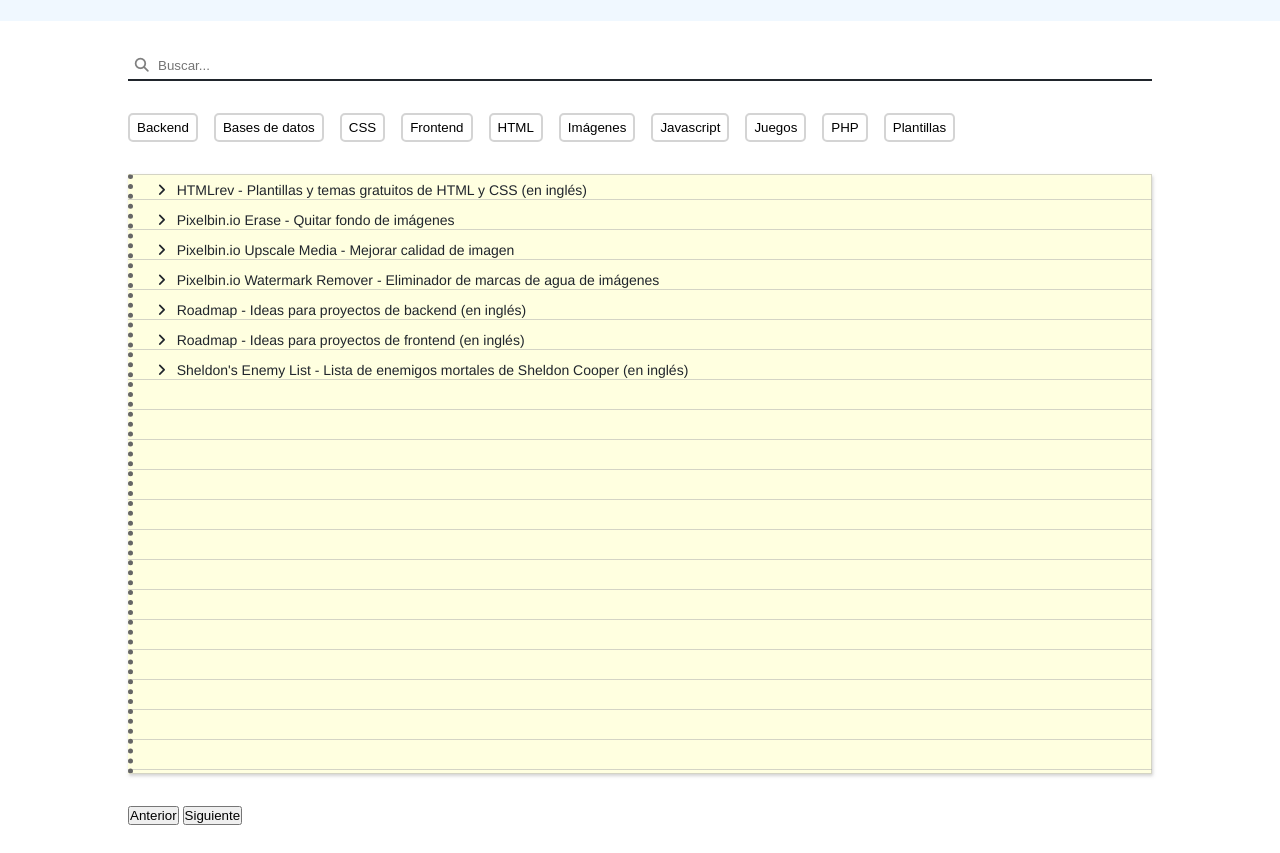
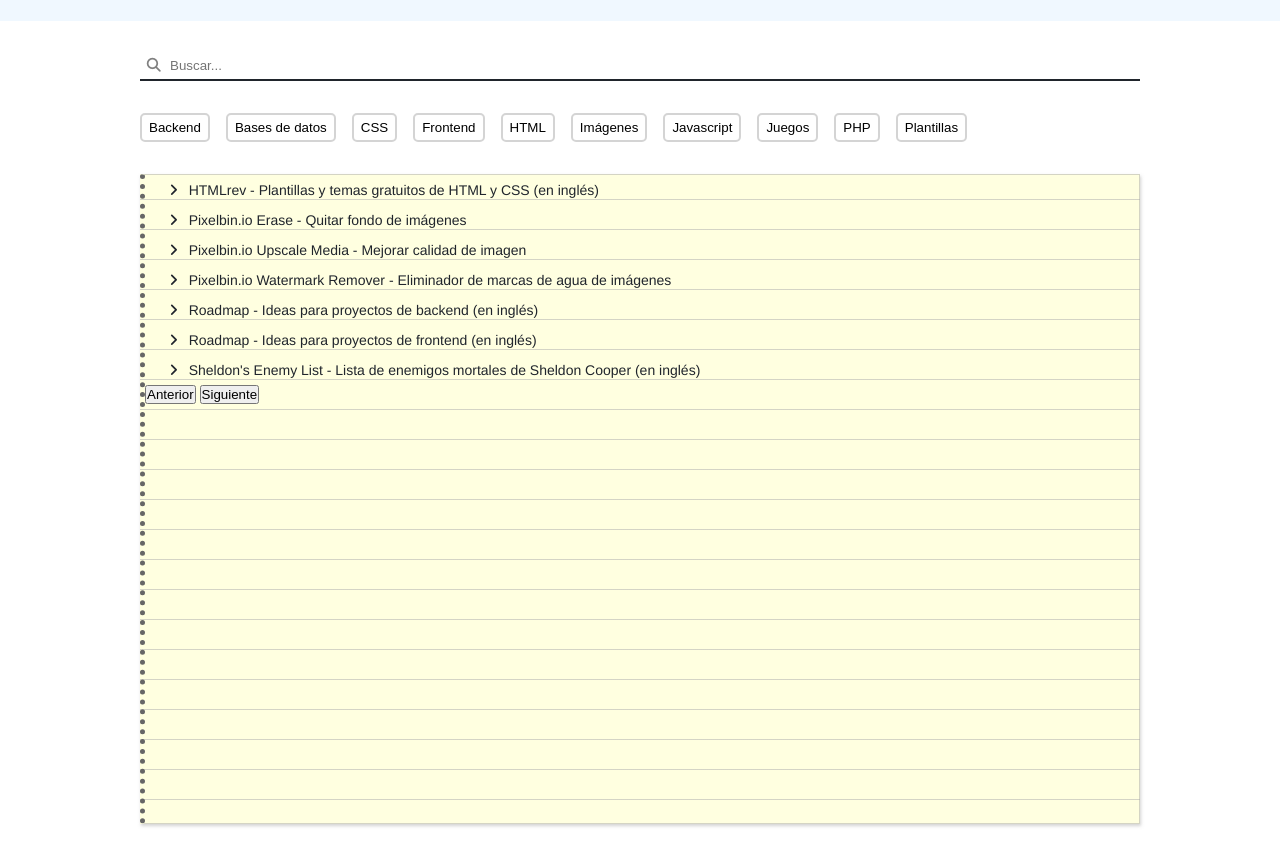
Before and after one commit to virginiadevs/recursos, a plain HTML site: page index.html in a window 1280 px wide. Shown: the part 145-998 px from the top of the page. Drawn offline with Linux system fonts and the light colour scheme.

Commit message:
Adaptar diseño para la paginación

```diff
--- a/css/main.css
+++ b/css/main.css
@@ -164,7 +164,7 @@ input, select {
     border-left: var(--grey) 5px dotted;
     box-shadow: 1px 2px 3px var(--light-grey);
 
-    min-height: 600px;
+    height: 650px;
 
     & .resources-list {
         margin-inline: 2rem 1rem;
--- a/css/responsive.css
+++ b/css/responsive.css
@@ -20,5 +20,5 @@
 
 /* SCREEN SIZE: 1250px + */
 @media (width >= 1250px) {
-
+    main { width: 1000px; }
 }
--- a/index.html
+++ b/index.html
@@ -52,12 +52,12 @@
 
         <section class="resources-section">
             <ul class="resources-list"></ul>
-        </section>
 
-        <section class="pagination">
-            <button id="previous">Anterior</button>
-            <span id="page-info"></span>
-            <button id="next">Siguiente</button>
+            <div class="pagination">
+                <button id="previous">Anterior</button>
+                <span id="page-info"></span>
+                <button id="next">Siguiente</button>
+            </div>
         </section>
     </main>
 
```
